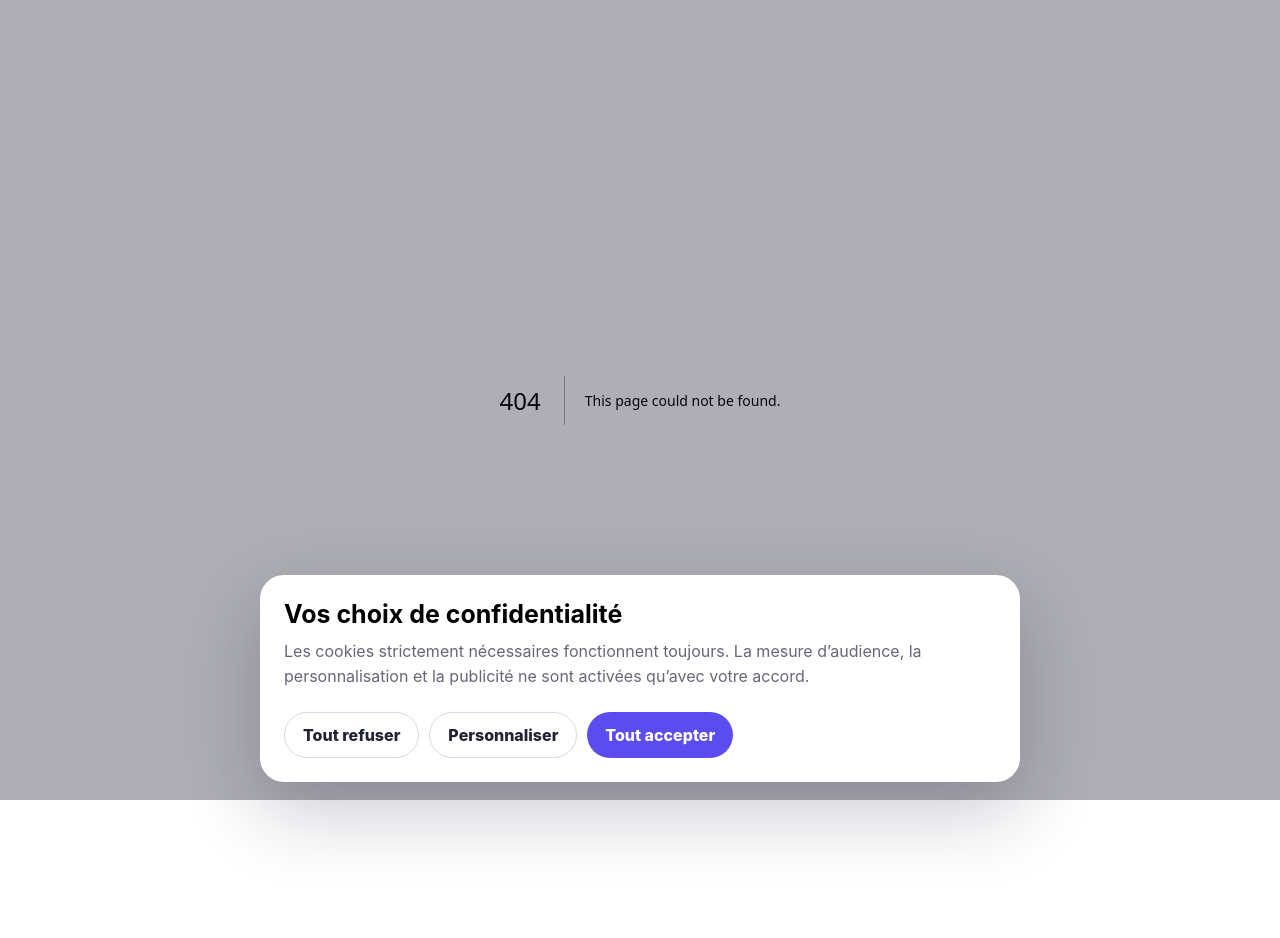
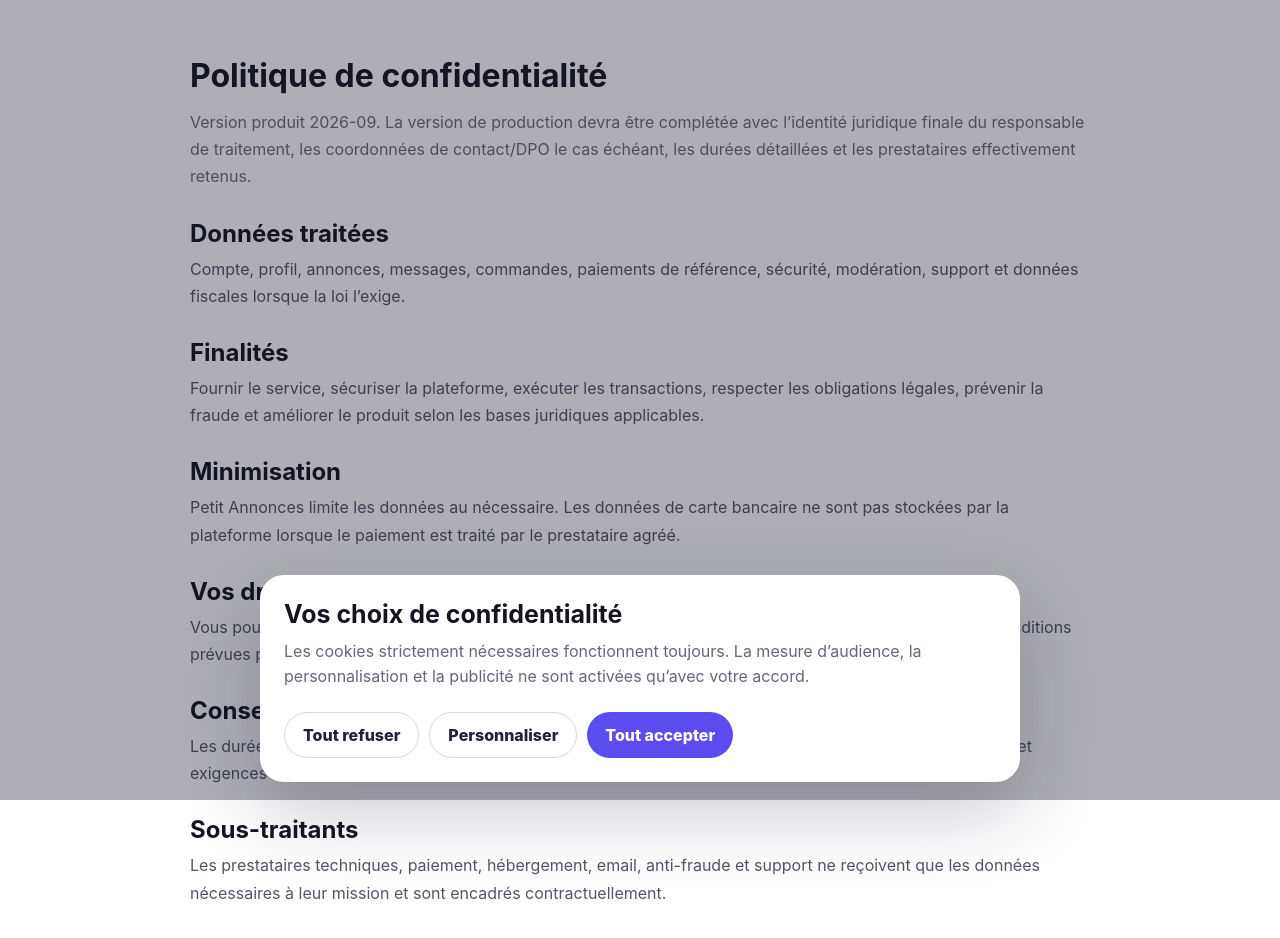
Before and after one commit to hakersoy66/petitannonces, a Next.js app in the folder apps/web/: page /confidentialite in a window 1280 px wide. Before the commit this address had no page. Shown: the top 938 px of the page. Before the commit the page ends 800 px from the top, so only its background shows below. Built offline with nearby package versions, Linux system fonts and the light colour scheme.

Commit message:
feat(web): add privacy policy page

```diff
--- /dev/null
+++ b/apps/web/app/confidentialite/page.tsx
@@ -0,0 +1,13 @@
+export const metadata = { title: "Politique de confidentialité | Petit Annonces" };
+
+export default function PrivacyPage() {
+  const sections = [
+    ["Données traitées", "Compte, profil, annonces, messages, commandes, paiements de référence, sécurité, modération, support et données fiscales lorsque la loi l’exige."],
+    ["Finalités", "Fournir le service, sécuriser la plateforme, exécuter les transactions, respecter les obligations légales, prévenir la fraude et améliorer le produit selon les bases juridiques applicables."],
+    ["Minimisation", "Petit Annonces limite les données au nécessaire. Les données de carte bancaire ne sont pas stockées par la plateforme lorsque le paiement est traité par le prestataire agréé."],
+    ["Vos droits", "Vous pouvez demander l’accès, l’export, la rectification, l’effacement, la limitation ou l’opposition selon les conditions prévues par le RGPD."],
+    ["Conservation", "Les durées sont définies par catégorie de données, obligations comptables, sécurité, prévention de la fraude et exigences légales."],
+    ["Sous-traitants", "Les prestataires techniques, paiement, hébergement, email, anti-fraude et support ne reçoivent que les données nécessaires à leur mission et sont encadrés contractuellement."],
+  ];
+  return <main className="shell" style={{ paddingBlock: 56, maxWidth: 900 }}><h1>Politique de confidentialité</h1><p style={{ marginTop: 14, color: "#6c6c7d", lineHeight: 1.7 }}>Version produit 2026-09. La version de production devra être complétée avec l’identité juridique finale du responsable de traitement, les coordonnées de contact/DPO le cas échéant, les durées détaillées et les prestataires effectivement retenus.</p>{sections.map(([h,p]) => <section key={h} style={{ marginTop: 28 }}><h2>{h}</h2><p style={{ marginTop: 8, color: "#555568", lineHeight: 1.7 }}>{p}</p></section>)}</main>;
+}
```
